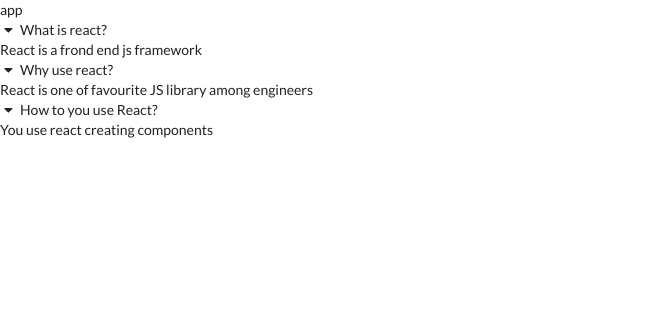
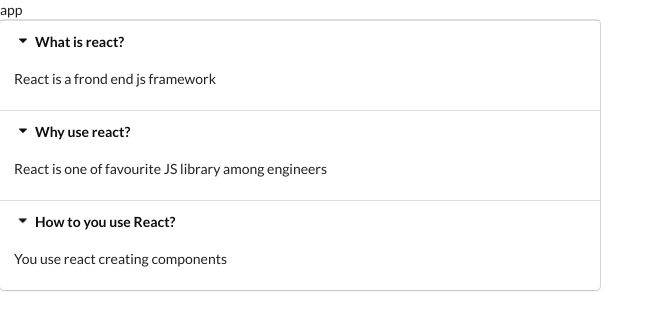
Before and after one commit to GoranAviani/react_understanding_hooks_in_react, a React (Create React App) app: page / in a window 1280 px wide. Shown: the top 330 px of the page, without its empty margins (0-664 px from the left). Built offline with nearby package versions, Linux system fonts and the light colour scheme.

Commit message:
react_understanding_hooks_in_react

```diff
--- a/src/components/Accordion.js
+++ b/src/components/Accordion.js
@@ -3,7 +3,7 @@
 
 const Accordion = ({items}) => {
     const renderedItems = items.map(item => {
-        return (<div>
+        return (<div key={item.title}>
                 <div className='title active'>
                     <i className='dropdown icon'></i>
                     {item.title}
@@ -19,7 +19,7 @@
     })
 
     return (
-        <div>
+        <div className='ui styled accordion'>
             {renderedItems}
         </div>
     )
```
